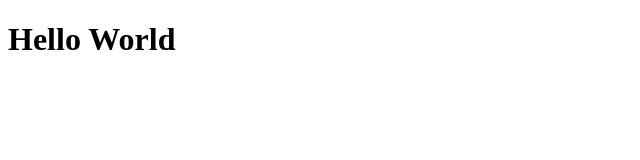
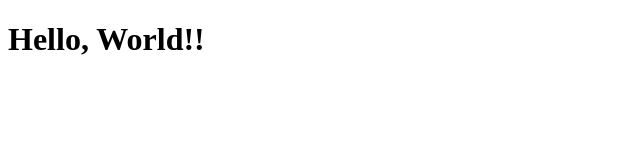
Before and after one commit to WesleySouzaDev/f.desings-portifolio, a plain HTML site: page src/index.html in a window 1280 px wide. Shown: the whole page, without its empty margins (0-640 px from the left). Drawn offline with Linux system fonts and the light colour scheme.

Commit message:
test commit

```diff
--- a/src/index.html
+++ b/src/index.html
@@ -8,7 +8,7 @@
 </head>
 
 <body>
-    <h1>Hello World</h1>
+    <h1>Hello, World!!</h1>
 </body>
 
 </html>
```
